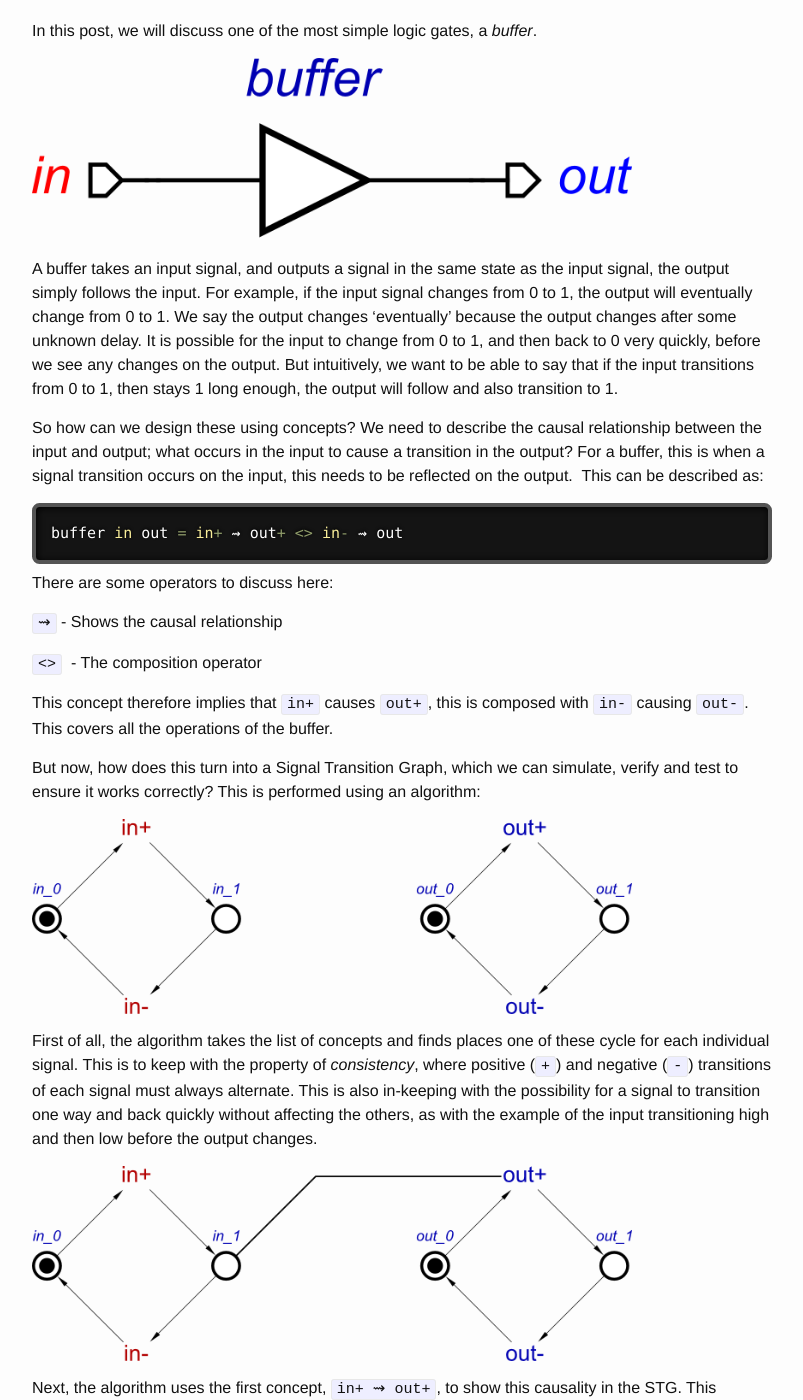
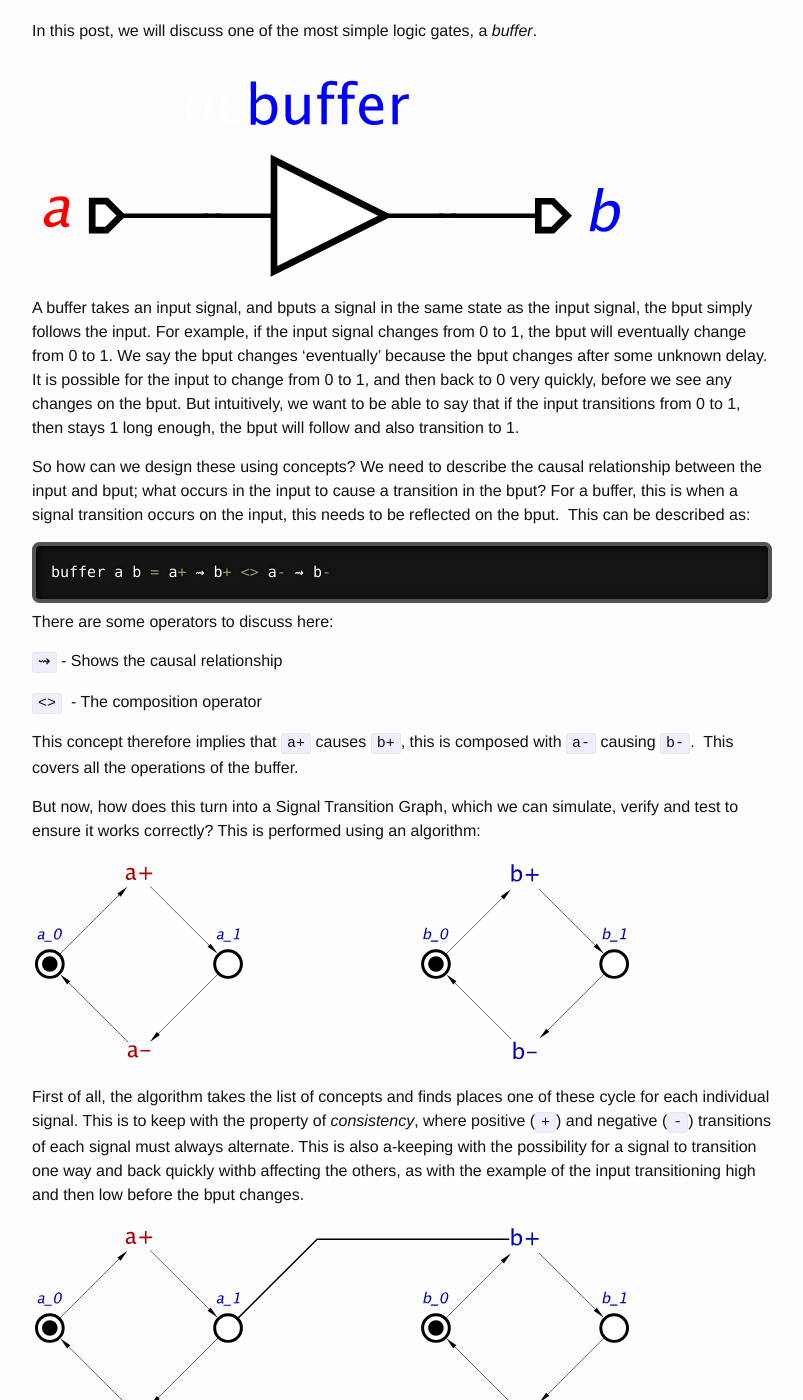
Before and after one commit to jrbeaumont/concepts-blog, a Jekyll site: the page built from _posts/2015-09-30-buffer.md, in a window 1280 px wide and 1400 px high, scrolled down 244 px. Shown: the whole window, without its empty margins (238-1041 px from the left). Built offline with Jekyll 4.4.1, drawn with Linux system fonts in a browser that asks for light colours; some of the changed text lies outside the part shown.

Commit message:
Changed in/out to a/b in buffer. Updated images to be SVGs

```diff
--- a/_posts/2015-09-30-buffer.md
+++ b/_posts/2015-09-30-buffer.md
@@ -10,24 +10,24 @@ A Buffer
 
 In this post, we will discuss one of the most simple logic gates, a *buffer*.
 
-![Buffer schematic]({{ site.url }}{{ site.baseurl }}/images/buffer_schematic.png){:width="600"}
+![Buffer schematic]({{ site.url }}{{ site.baseurl }}/images/buffer_schematic.svg){:width="600"}
 
-A buffer takes an input signal, and outputs a signal in the same state as the
-input signal, the output simply follows the input. For example, if the input
-signal changes from 0 to 1, the output will eventually change from 0 to 1. We
-say the output changes ‘eventually’ because the output changes after some
+A buffer takes an input signal, and bputs a signal in the same state as the
+input signal, the bput simply follows the input. For example, if the input
+signal changes from 0 to 1, the bput will eventually change from 0 to 1. We
+say the bput changes ‘eventually’ because the bput changes after some
 unknown delay. It is possible for the input to change from 0 to 1, and then
-back to 0 very quickly, before we see any changes on the output. But
+back to 0 very quickly, before we see any changes on the bput. But
 intuitively, we want to be able to say that if the input transitions from 0 to
-1, then stays 1 long enough, the output will follow and also transition to 1.
+1, then stays 1 long enough, the bput will follow and also transition to 1.
 
 So how can we design these using concepts? We need to describe the causal
-relationship between the input and output; what occurs in the input to cause a
-transition in the output? For a buffer, this is when a signal transition
-occurs on the input, this needs to be reflected on the output.  This can be
+relationship between the input and bput; what occurs in the input to cause a
+transition in the bput? For a buffer, this is when a signal transition
+occurs on the input, this needs to be reflected on the bput.  This can be
 described as:
 
-<pre><code class="language-haskell">buffer in out = in+ ⇝ out+ <> in- ⇝ out</code></pre>
+<pre><code class="language-haskell">buffer a b = a+ ⇝ b+ <> a- ⇝ b-</code></pre>
 
 There are some operators to discuss here:
 
@@ -35,40 +35,40 @@ There are some operators to discuss here:
 
 `<>`  - The composition operator
 
-This concept therefore implies that `in+` causes `out+`, this is composed
-with `in-` causing `out-`.  This covers all the operations of the buffer.
+This concept therefore implies that `a+` causes `b+`, this is composed
+with `a-` causing `b-`.  This covers all the operations of the buffer.
 
 But now, how does this turn into a Signal Transition Graph, which we can
 simulate, verify and test to ensure it works correctly? This is performed
 using an algorithm:
 
-![First step of buffer translation]({{ site.url }}{{ site.baseurl }}/images/Buffer0.png){:width="600"}
+![First step of buffer translation]({{ site.url }}{{ site.baseurl }}/images/Buffer0.svg){:width="600"}
 
 First of all, the algorithm takes the list of concepts and finds places one of
 these cycle for each individual signal. This is to keep with the property of
 *consistency*, where positive (`+`) and negative (`-`) transitions of each
-signal must always alternate. This is also in-keeping with the possibility for
-a signal to transition one way and back quickly without affecting the others,
+signal must always alternate. This is also a-keeping with the possibility for
+a signal to transition one way and back quickly withb affecting the others,
 as with the example of the input transitioning high and then low before the
-output changes.
+bput changes.
 
-![Second step of buffer translation]({{ site.url }}{{ site.baseurl }}/images/Buffer1.png){:width="600"}
+![Second step of buffer translation]({{ site.url }}{{ site.baseurl }}/images/Buffer1.svg){:width="600"}
 
-Next, the algorithm uses the first concept, `in+ ⇝ out+`, to show this
+Next, the algorithm uses the first concept, `a+ ⇝ b+`, to show this
 causality in the STG. This concept shows how the input rising causes the
-output to rise, so this is viewed in an STG by connecting the `in_1` place,
+bput to rise, so this is viewed in an STG by connecting the `a_1` place,
 which shows when the input has transitioned high, to the transition of
-`out+`. This is done using an arc commonly known as a read-arc. This is
+`b+`. This is done using an arc commonly known as a read-arc. This is
 because a one way arc connecting these STG components would mean that when
-`out+` occurs, a token in `in_1` is consumed, blocking `in-` from being
-enabled. A read-arc allows `out+` to simply check for a token in `in_1`
-for it to occur without consuming it.
+`b+` occurs, a token in `a_1` is consumed, blocking `a-` from being
+enabled. A read-arc allows `b+` to simply check for a token in `a_1`
+for it to occur withb consuming it.
 
-![Final step of buffer translation]({{ site.url }}{{ site.baseurl }}/images/Buffer2.png){:width="600"}
+![Final step of buffer translation]({{ site.url }}{{ site.baseurl }}/images/Buffer2.svg){:width="600"}
 
 In the final step for designing a buffer, another read arc is used which
-represents the concept of `in- ⇝ out-`, connecting `in_0` place with the
-`out-` transition. This conversion of a concept to an STG is now complete.
+represents the concept of `a- ⇝ b-`, connecting `a_0` place with the
+`b-` transition. This conversion of a concept to an STG is now complete.
 
 Note that in the above STGs we assume that all signals are initialised to 0.
 In a later blog post we will see how to use concepts to specify initial states
@@ -81,20 +81,20 @@ Now we have defined a buffer, we can reuse this. As said earlier in this post,
 a concept can be defined as several concepts. Therefore, let use an example of
 a circuit which uses buffers.
 
-![Schematic of a double buffer]({{ site.url }}{{ site.baseurl }}/images/double_buffer_schematic.png){:width="600"}
+![Schematic of a double buffer]({{ site.url }}{{ site.baseurl }}/images/double_buffer_schematic.svg){:width="600"}
 
 This circuit can be produced from the following concept:
 
 <pre><code class="language-haskell">doubleBuffer = buffer a b <> buffer b c</code></pre>
 
-In this circuit, `a` is an input, `c` is an output, and `b` is an internal
-signal connecting the output of `buffer_1` to the input of `buffer_2`. We
+In this circuit, `a` is an input, `c` is an bput, and `b` is an internal
+signal connecting the bput of `buffer_1` to the input of `buffer_2`. We
 could have described this using signal-level concepts, which would be a longer
 description that that of the one above. Since we have defined a buffer, we can
 simply reuse this definition in order to save time on describing concepts.
 This produces the following Signal Transition Graph:
 
-![Double buffer STG]({{ site.url }}{{ site.baseurl }}/images/doubleBufferSTG.png){:width="600"}
+![Double buffer STG]({{ site.url }}{{ site.baseurl }}/images/doubleBufferSTG.svg){:width="600"}
 
 Comparing this STG to the STG for a single buffer, it is possible to see that
 `a` and `b` in this STG form one buffer, and `b `and `c` form another buffer.
```
Also changed, not shown: images/Buffer0.png (deleted), images/Buffer0.svg (added), images/Buffer1.png (deleted), images/Buffer1.svg (added), images/Buffer2.png (deleted), images/Buffer2.svg (added), images/Inverter1.svg (added), images/Inverter2.svg (added), images/buffer-Inverter_STG.svg (added), images/buffer-inverter_schematic.svg (added), images/buffer_schematic.png (deleted), images/buffer_schematic.svg (added), images/doubleBufferSTG.png (deleted), images/doubleBufferSTG.svg (added), 4 more files.
